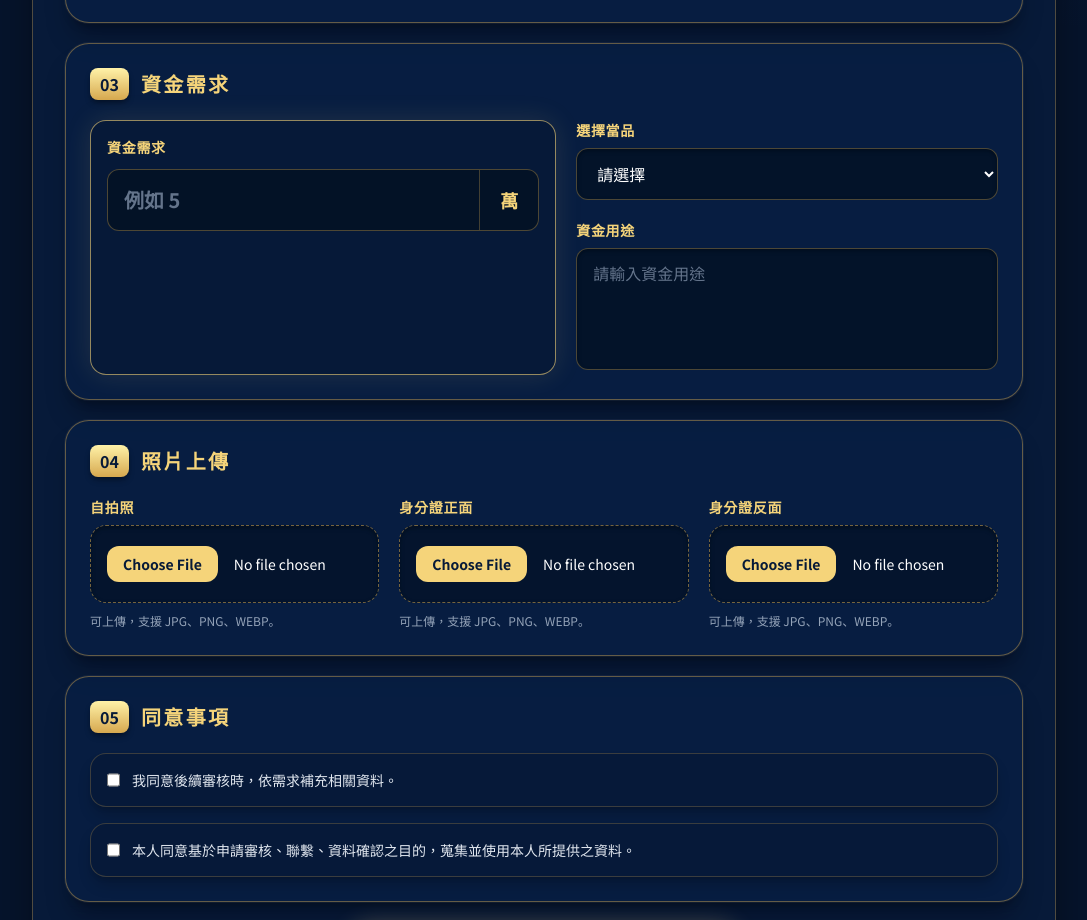
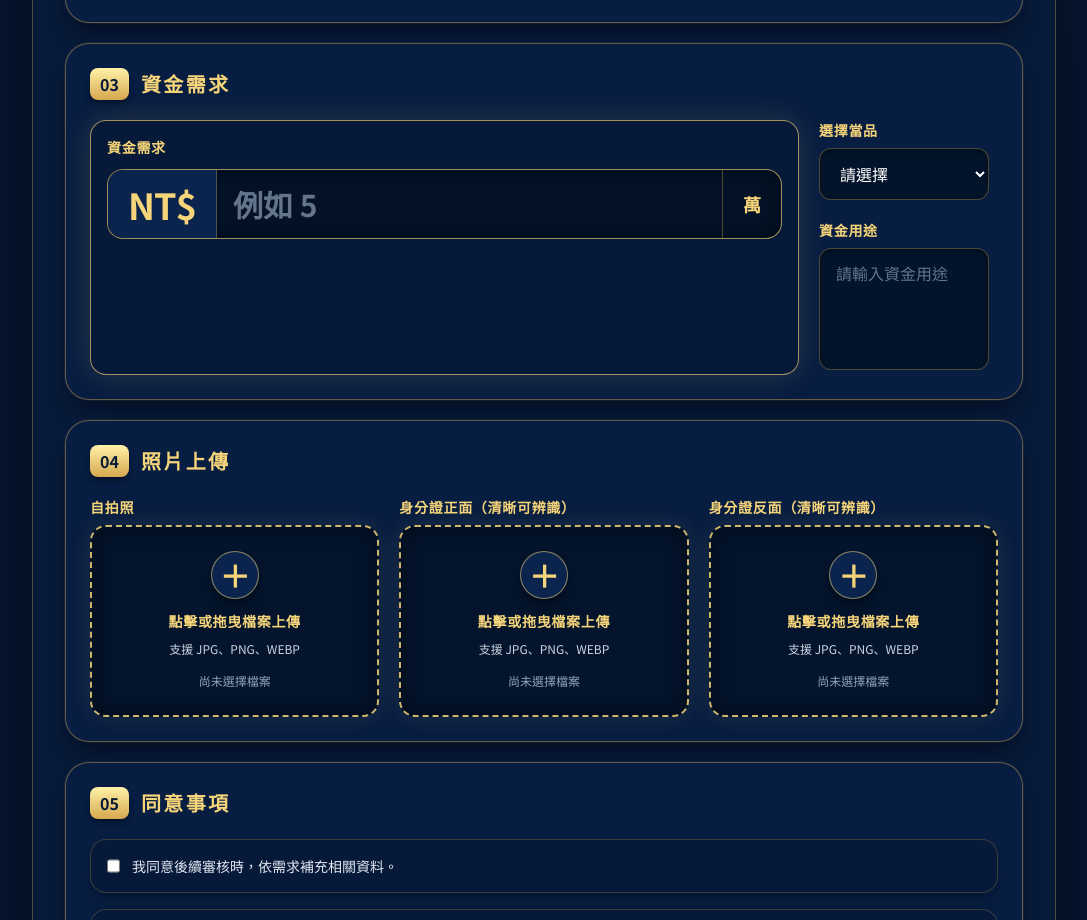
Before and after one commit to d125410918/Pawnshop_Custom2, a Next.js app: page / in a window 1280 px wide. Shown: the part 960-1880 px from the top of the page, without its empty margins (96-1183 px from the left). Built offline with nearby package versions, Linux system fonts and the light colour scheme.

Commit message:
Enhance upload cards and funding amount style

```diff
--- a/app/page.tsx
+++ b/app/page.tsx
@@ -347,9 +347,12 @@ export default function Home() {
 
           <FormSection number="03" title="資金需求">
             <div className="grid gap-5 lg:grid-cols-[1.05fr_0.95fr]">
-              <label className="block rounded-2xl border border-[#f5d47a]/60 bg-[#071a38]/90 p-4 shadow-[0_0_28px_rgba(245,212,122,0.12)]">
+              <label className="block rounded-2xl border border-[#f5d47a]/65 bg-[#071a38]/90 p-4 shadow-[0_0_30px_rgba(245,212,122,0.15)]">
                 <span className="mb-3 block text-sm font-bold tracking-wider text-[#f5d47a]">資金需求</span>
-                <div className="flex items-center overflow-hidden rounded-xl border border-[#d6a84f]/35 bg-[#031226] focus-within:border-[#f5d47a] focus-within:ring-2 focus-within:ring-[#f5d47a]/20">
+                <div className="flex items-stretch overflow-hidden rounded-2xl border border-[#f5d47a]/65 bg-[#031226] shadow-[inset_0_0_18px_rgba(0,0,0,0.45)] focus-within:border-[#ffe48a] focus-within:ring-2 focus-within:ring-[#f5d47a]/25">
+                  <span className="flex items-center border-r border-[#d6a84f]/35 bg-[#0b244d] px-4 text-3xl font-black tracking-tight text-[#f5d47a] sm:px-5 sm:text-4xl">
+                    NT$
+                  </span>
                   <input
                     type="text"
                     inputMode="numeric"
@@ -357,9 +360,9 @@ export default function Home() {
                     maxLength={4}
                     placeholder="例如 5"
                     onChange={(e) => update("fundingNeedWan", cleanDigits(e.target.value, 4))}
-                    className="w-full bg-transparent px-4 py-4 text-xl font-bold text-white outline-none placeholder:text-slate-500"
+                    className="min-w-0 flex-1 bg-transparent px-4 py-4 text-2xl font-black text-white outline-none placeholder:text-slate-500 sm:text-3xl"
                   />
-                  <span className="border-l border-[#d6a84f]/30 px-5 py-4 text-lg font-black text-[#f5d47a]">萬</span>
+                  <span className="flex items-center border-l border-[#d6a84f]/35 px-5 py-4 text-lg font-black text-[#f5d47a]">萬</span>
                 </div>
               </label>
 
@@ -385,8 +388,8 @@ export default function Home() {
           <FormSection number="04" title="照片上傳">
             <div className="grid gap-5 md:grid-cols-3">
               <FileInput label="自拍照" file={selfieFile} onChange={setSelfieFile} />
-              <FileInput label="身分證正面" file={idCardFrontFile} onChange={setIdCardFrontFile} />
-              <FileInput label="身分證反面" file={idCardBackFile} onChange={setIdCardBackFile} />
+              <FileInput label="身分證正面（清晰可辨識）" file={idCardFrontFile} onChange={setIdCardFrontFile} />
+              <FileInput label="身分證反面（清晰可辨識）" file={idCardBackFile} onChange={setIdCardBackFile} />
             </div>
           </FormSection>
 
@@ -543,15 +546,26 @@ function FileInput(props: {
   return (
     <label className="block">
       <span className="mb-2 block text-sm font-bold tracking-wider text-[#f5d47a]">{props.label}</span>
+      <div className="group relative flex min-h-[140px] cursor-pointer flex-col items-center justify-center rounded-2xl border-2 border-dashed border-[#f5d47a]/85 bg-[#031226]/75 px-4 py-6 text-center shadow-[inset_0_0_22px_rgba(0,0,0,0.48),0_0_24px_rgba(245,212,122,0.10)] transition duration-200 hover:border-[#ffe48a] hover:bg-[#061936]/90 hover:shadow-[inset_0_0_22px_rgba(0,0,0,0.48),0_0_32px_rgba(245,212,122,0.18)]">
         <input
           type="file"
           accept="image/jpeg,image/png,image/webp"
           onChange={(e) => props.onChange(e.target.files?.[0] || null)}
-        className="w-full rounded-2xl border border-dashed border-[#d6a84f]/55 bg-[#031226]/70 px-4 py-5 text-sm text-white shadow-inner shadow-black/30 transition hover:border-[#f5d47a]/80 file:mr-4 file:rounded-xl file:border-0 file:bg-[#f5d47a] file:px-4 file:py-2 file:font-bold file:text-[#071a38]"
+          className="absolute inset-0 h-full w-full cursor-pointer opacity-0"
         />
-      <span className="mt-2 block text-xs leading-5 text-slate-400">
-        {props.file ? props.file.name : "可上傳，支援 JPG、PNG、WEBP。"}
+        <span className="mb-3 flex h-12 w-12 items-center justify-center rounded-full border border-[#f5d47a]/55 bg-[#0b244d] text-3xl font-black text-[#f5d47a] shadow-lg shadow-black/30 transition group-hover:scale-105">
+          ＋
         </span>
+        <span className="text-sm font-black tracking-wider text-[#f5d47a]">
+          點擊或拖曳檔案上傳
+        </span>
+        <span className="mt-2 text-xs leading-5 text-slate-300">
+          支援 JPG、PNG、WEBP
+        </span>
+        <span className="mt-3 line-clamp-2 max-w-full break-all text-xs leading-5 text-slate-400">
+          {props.file ? props.file.name : "尚未選擇檔案"}
+        </span>
+      </div>
     </label>
   );
 }
```
Lines whose indentation alone changed are shown as unchanged.
